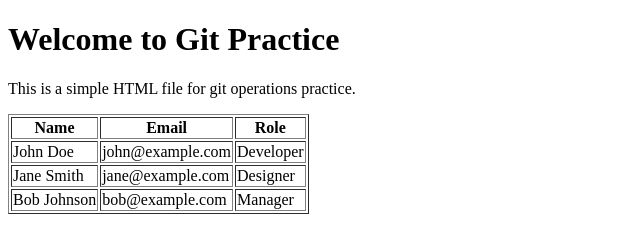
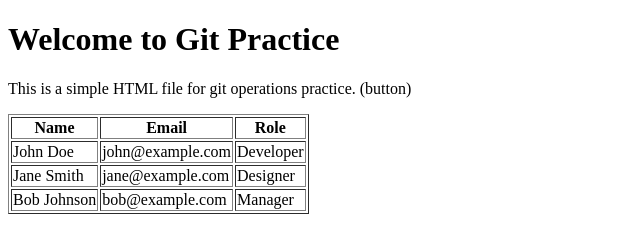
Before and after one commit to snyetukuri/LocalRepo, a plain HTML site: page index.html in a window 1280 px wide. Shown: the full height of the page, 0-640 px from the left. Drawn offline with Linux system fonts and the light colour scheme.

```diff
--- a/index.html
+++ b/index.html
@@ -7,7 +7,7 @@
 </head>
 <body>
     <h1>Welcome to Git Practice</h1>
-    <p>This is a simple HTML file for git operations practice.</p>
+    <p>This is a simple HTML file for git operations practice. (button)</p>
     <table border="1">
         <thead>
             <tr>
```
